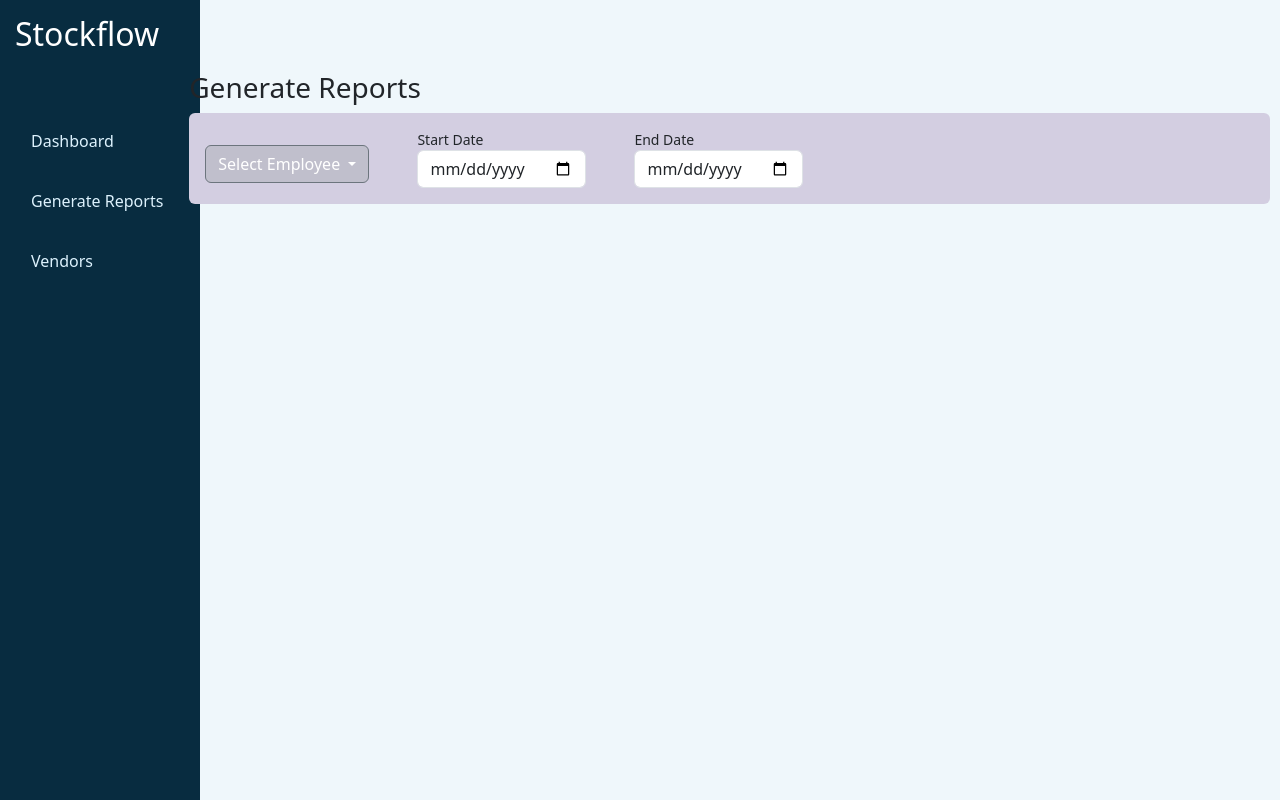
After one commit to Anasdevs/Stock-management-system-msi-, a Django app: page /reports/ in a window 1280 px wide. The commit adds this page. Run offline with Django 4.2, Linux system fonts and the light colour scheme.

Commit message:
added report component

```diff
--- /dev/null
+++ b/backend/sms/templates/reports.html
@@ -0,0 +1,52 @@
+{% load static %}
+<!DOCTYPE html>
+<html lang="en">
+
+<head>
+  <meta charset="UTF-8">
+  <meta name="viewport" content="width=device-width, initial-scale=1.0">
+  <title>Stockflow- Generate Reports</title>
+  <link rel="stylesheet" href="{% static 'css/style.css' %}">
+  <link href="https://cdn.jsdelivr.net/npm/bootstrap@5.3.2/dist/css/bootstrap.min.css" rel="stylesheet"
+    integrity="sha384-T3c6CoIi6uLrA9TneNEoa7RxnatzjcDSCmG1MXxSR1GAsXEV/Dwwykc2MPK8M2HN" crossorigin="anonymous">
+</head>
+
+<body class="main">
+    <div class="container">
+      {% include 'sidebar.html' %}
+    </div>
+    <h2>Stockflow</h2>
+    <div class="content">
+    <div class="Table-container">
+    <h3 class="align-top">Generate Reports</h3>
+    <div class="dropdown-header w-100 p-3 rounded d-flex flex-row gap-5" style="background-color: #d3cee1;">
+
+        <div class="dropdown align-center t-0">
+            <button class="btn btn-secondary dropdown-toggle mt-3" style="background-color: rgb(192, 191, 204)" type="button" id="dropdownMenuButton1" data-bs-toggle="dropdown" aria-expanded="false">
+                Select Employee
+            </button>
+        <ul class="dropdown-menu" aria-labelledby="dropdownMenuButton1">
+          <li><a class="dropdown-item" href="#">Action</a></li>
+          <li><a class="dropdown-item" href="#">Another action</a></li>
+          <li><a class="dropdown-item" href="#">Something else here</a></li>
+        </ul>
+    </div>
+    <div class="start-date">
+
+        <label for="startDate">Start Date</label>
+        <input id="startDate" class="form-control" type="date" />
+    </div>
+    <div class="end-date">
+
+        <label for="endDate">End Date</label>
+        <input id="endDate" class="form-control" type="date" />
+    </div>
+</div>
+</div>
+
+  <script src="https://cdn.jsdelivr.net/npm/bootstrap@5.3.2/dist/js/bootstrap.bundle.min.js"
+    integrity="sha384-C6RzsynM9kWDrMNeT87bh95OGNyZPhcTNXj1NW7RuBCsyN/o0jlpcV8Qyq46cDfL"
+    crossorigin="anonymous"></script>
+</body>
+
+</html>
--- a/backend/sms/templates/sidebar.html
+++ b/backend/sms/templates/sidebar.html
@@ -40,10 +40,10 @@
         <h2 >Stockflow</h2>
         <ul class="nav flex-column mt-5">
             <li class="nav-item">
-                <a class="nav-link active" href="#">Dashboard</a>
+                <a class="nav-link active" href="/">Dashboard</a>
             </li>
             <li class="nav-item">
-                <a class="nav-link" href="#">Generate Reports</a>
+                <a class="nav-link" href="/reports">Generate Reports</a>
             </li>
             <li class="nav-item">
                 <a class="nav-link" href="#">Vendors</a>
--- a/backend/sms/urls.py
+++ b/backend/sms/urls.py
@@ -4,6 +4,6 @@ from . import views
 urlpatterns = [
     path('', views.index, name='index'),
     path('issued/', views.issued, name='assigned'),
-    path('sidebar/', views.sidebar, name='sidebar')
-
+    path('sidebar/', views.sidebar, name='sidebar'),
+    path('reports/', views.reports, name="reports")
 ]
--- a/backend/sms/views.py
+++ b/backend/sms/views.py
@@ -9,3 +9,6 @@ def issued(request):
 
 def sidebar(request):
     return render(request, 'sidebar.html')
+
+def reports(request):
+    return render(request, 'reports.html')
```
